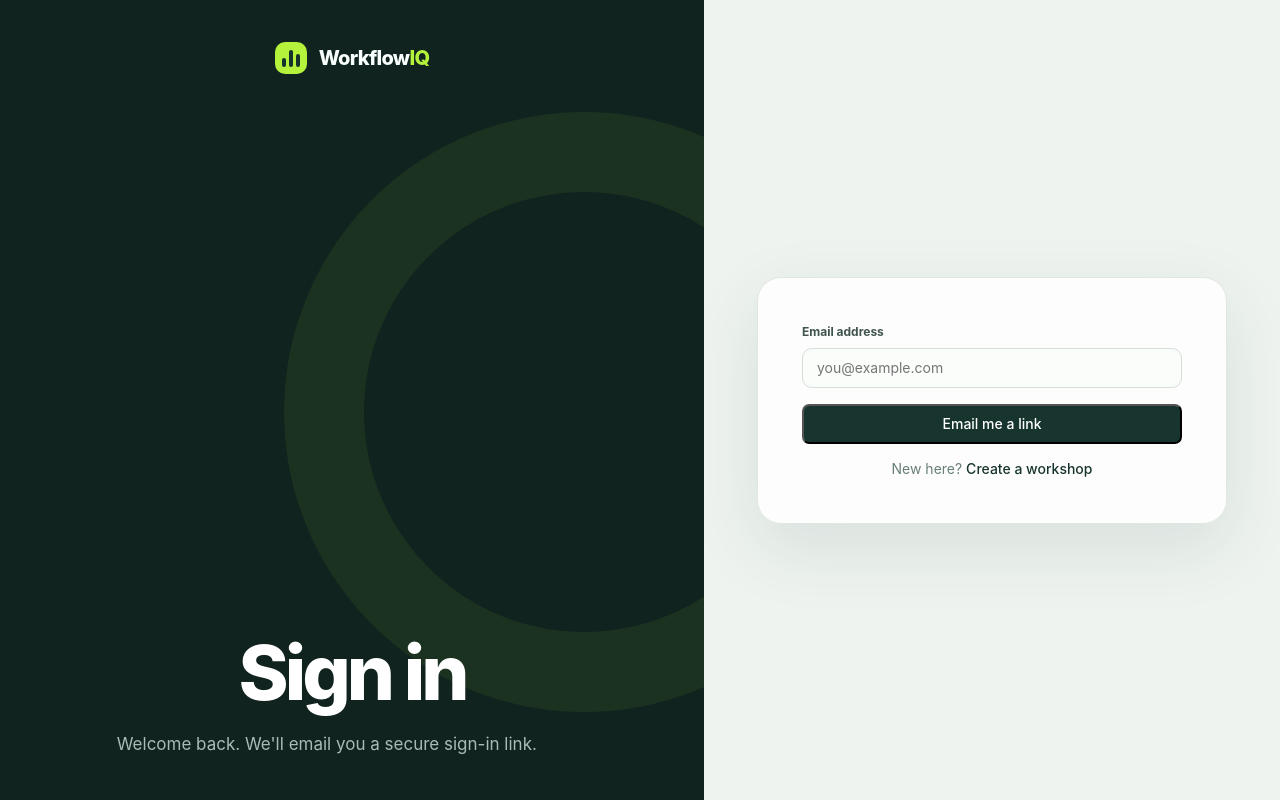
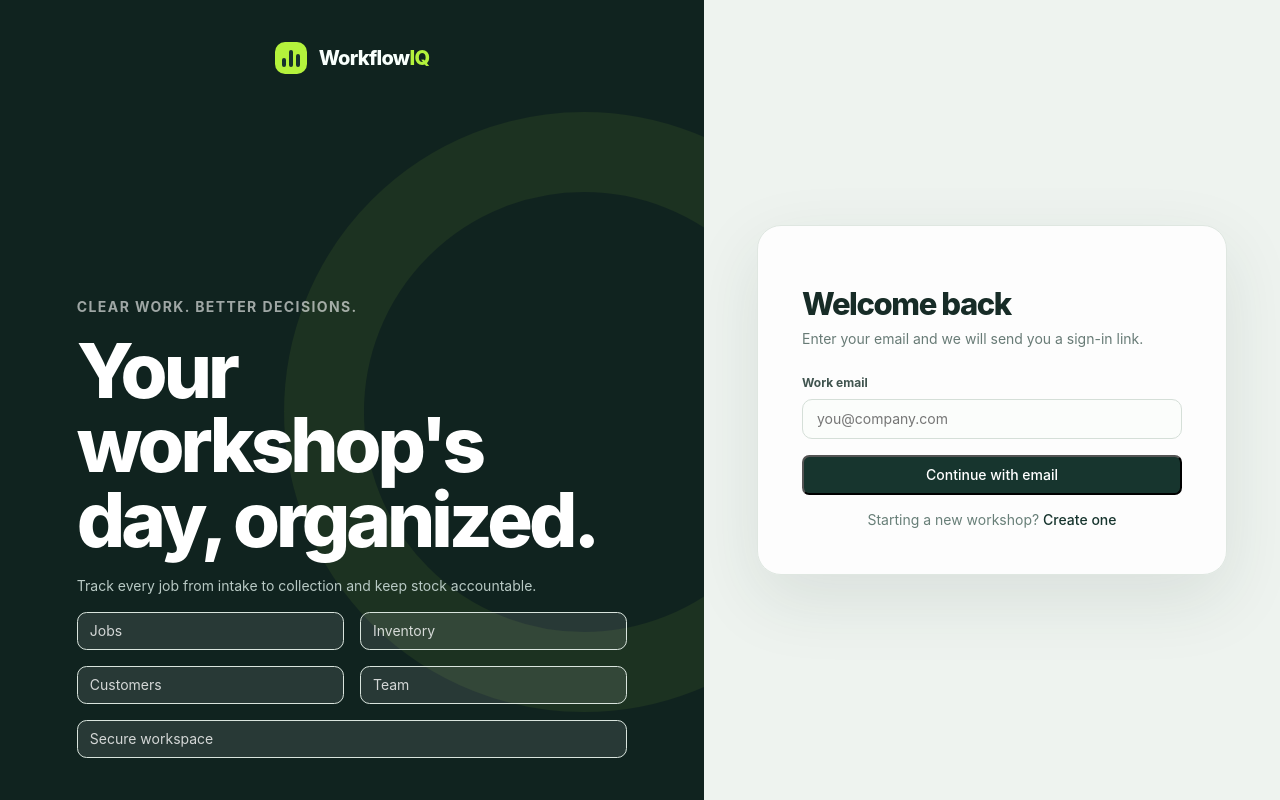
Before and after one commit to sebby-wekesa/workflowiq, a React (Vite) app: page /sign-in in a window 1280 px wide. Built offline with nearby package versions, Linux system fonts and the light colour scheme; no server answers.

Commit message:
new version

```diff
--- a/src/pages/auth/AuthPage.tsx
+++ b/src/pages/auth/AuthPage.tsx
@@ -132,20 +132,36 @@ export default function AuthPage() {
         <div className="flex items-center justify-center gap-2">
           <Brand compact={true} />
         </div>
-        <div className="space-y-1 text-center">
-          <h1 className="text-xl font-bold tracking-tight">
-            {isSignup ? "Create your workshop" : "Sign in"}
+        <div className="space-y-4">
+          <p className="text-sm font-semibold uppercase tracking-widest text-white/60">
+            Clear work. Better decisions.
+          </p>
+          <h1 className="text-3xl font-bold tracking-tight">
+            Your workshop's day, organized.
           </h1>
           <p className="text-sm text-muted-foreground">
-            {isSignup
-              ? "Set up a new workspace for your team."
-              : "Welcome back. We'll email you a secure sign-in link."}
+            Track every job from intake to collection and keep stock accountable.
           </p>
+          <div className="grid grid-cols-2 gap-4 text-sm text-white/80">
+            <div className="rounded-lg border border-white/10 bg-white/10 px-3 py-2">Jobs</div>
+            <div className="rounded-lg border border-white/10 bg-white/10 px-3 py-2">Inventory</div>
+            <div className="rounded-lg border border-white/10 bg-white/10 px-3 py-2">Customers</div>
+            <div className="rounded-lg border border-white/10 bg-white/10 px-3 py-2">Team</div>
+            <div className="col-span-2 rounded-lg border border-white/10 bg-white/10 px-3 py-2">
+              Secure workspace
+            </div>
+          </div>
         </div>
       </section>
 
       <section className="auth-form-wrap">
         <div className="auth-card">
+          <div className="auth-heading">
+            <h2 className="text-xl font-bold tracking-tight">Welcome back</h2>
+            <p className="text-sm text-muted-foreground">
+              Enter your email and we will send you a sign-in link.
+            </p>
+          </div>
           <form onSubmit={handleSubmit} className="space-y-4">
             {isSignup && (
               <>
@@ -186,13 +202,13 @@ export default function AuthPage() {
             )}
 
             <div className="space-y-1.5">
-              <Label htmlFor="email">Email address</Label>
+              <Label htmlFor="email">Work email</Label>
               <Input
                 id="email"
                 type="email"
                 inputMode="email"
                 autoComplete="email"
-                placeholder="you@example.com"
+                placeholder="you@company.com"
                 value={email}
                 onChange={(e) => {
                   setEmail(e.target.value);
@@ -205,7 +221,7 @@ export default function AuthPage() {
 
             <Button type="submit" className="w-full gap-1.5" disabled={submitting}>
               {submitting && <Loader2Icon className="size-4 animate-spin" />}
-              {isSignup ? "Create workshop" : "Email me a link"}
+              {isSignup ? "Create workshop" : "Continue with email"}
             </Button>
           </form>
 
@@ -226,7 +242,7 @@ export default function AuthPage() {
               </>
             ) : (
               <>
-                New here?{" "}
+                Starting a new workshop?{" "}
                 <button
                   type="button"
                   className="font-medium text-primary underline-offset-4 hover:underline"
@@ -235,7 +251,7 @@ export default function AuthPage() {
                     setErrors({});
                   }}
                 >
-                  Create a workshop
+                  Create one
                 </button>
               </>
             )}
--- a/src/styles.css
+++ b/src/styles.css
@@ -599,6 +599,7 @@ textarea:focus,
 .space-y-6 > :not([hidden]) ~ :not([hidden]) { margin-top: 1.5rem; }
 
 .grid-cols-2 { grid-template-columns: repeat(2, minmax(0, 1fr)); }
+.col-span-2 { grid-column: 1 / -1; }
 
 .overflow-hidden { overflow: hidden; }
 .overflow-auto { overflow: auto; }
```
